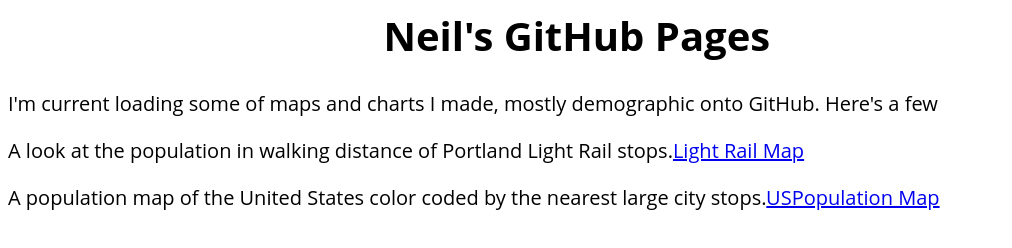
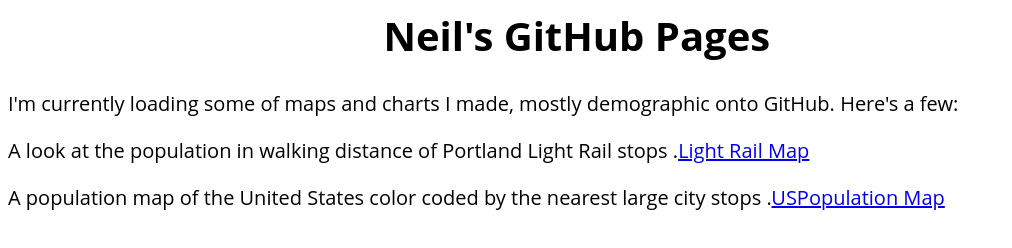
Before and after one commit to neipate/neipate.github.io, a plain HTML site: page index.html in a window 1280 px wide. Shown: the whole page, without its empty margins (0-1012 px from the left). Drawn offline with Linux system fonts and the light colour scheme; a script that the page names is missing.

Commit message:
Update index.html

```diff
--- a/index.html
+++ b/index.html
@@ -26,10 +26,10 @@
 <body>
 <div class="Text">
 <h1>Neil's GitHub Pages</h1>
-<p>I'm current loading some of maps and charts I made, mostly demographic onto GitHub. Here's a few</p>
-<p>A look at the population in walking distance of Portland Light Rail stops</a>.<a href="include_map.html">Light Rail Map</a></p>
+<p>I'm currently  loading some of maps and charts I made, mostly demographic onto GitHub. Here's a few:</p>
+<p>A look at the population in walking distance of Portland Light Rail stops  </a>.<a href="include_map.html">Light Rail Map</a></p>
 
-<p>A population map of the United States color coded by the nearest large city stops</a>.<a href="population_map.html">USPopulation Map</a></p>
+<p>A population map of the United States color coded by the nearest large city stops  </a>.<a href="population_map.html">USPopulation Map</a></p>
 
 
 
```
